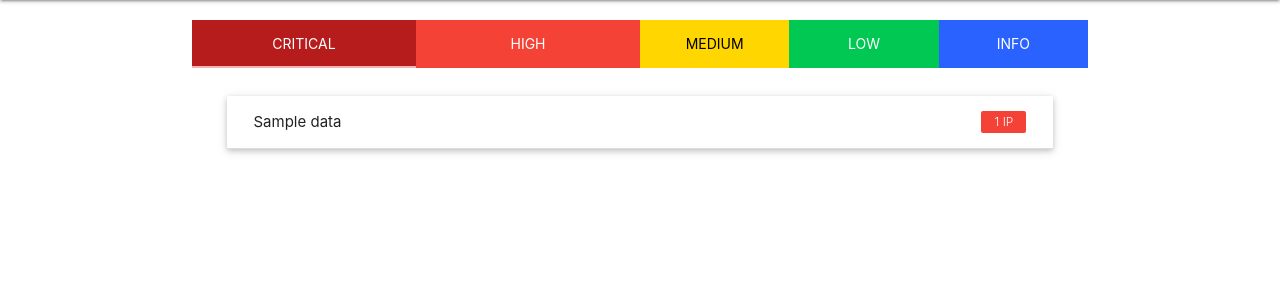
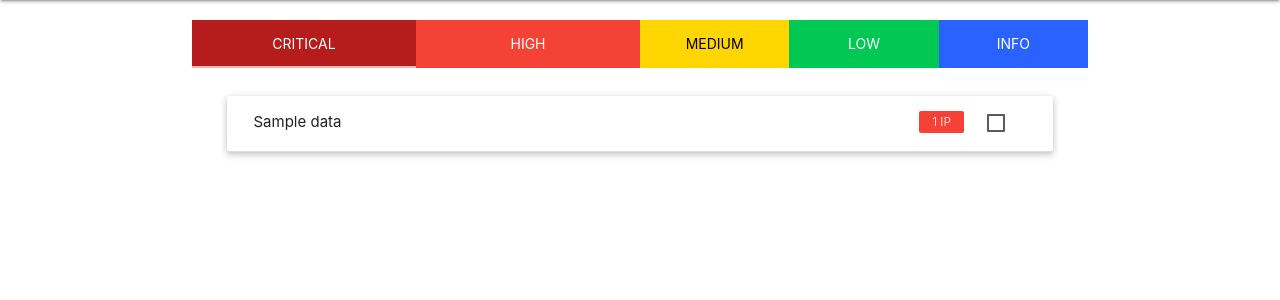
Before and after one commit to Ebryx/Nessus_Map, a Django app: template Nessus_Parser/templates/parsed_XML.html in a window 1280 px wide. Shown: the part 64-364 px from the top of the page. Run offline with Django 3.2, Linux system fonts and the light colour scheme; the template is opened without the code that fills it: most values are stand-ins (such as "Sample title", 1, 10 or a date in 2020); some libraries are stand-ins or nearby versions.

Commit message:
Add checkbox for vulnerabilities
If there's tons of vulnerabilities and some you have already gone through, its difficult to know which ones you've already done.

This should help with adding a checkbox with the vulnerability. The hiding functionality will be implemented in a later release.

```diff
--- a/Nessus_Parser/templates/parsed_XML.html
+++ b/Nessus_Parser/templates/parsed_XML.html
@@ -92,10 +92,31 @@
                                                 <i class="material-icons blue-text">info</i>
                                             {% endif %}
                                             {{ data.name }}
+
                                         </div>
                                         <div class="col l1">
                                             <span class="new badge red" data-badge-caption="IP">{{ data.hosts|length }}</span>
                                         </div>
+
+                                        <div id="vulnerabilities" class="col l1"><label class="" ><input type="checkbox" /><span></span></label></div>
+
+                                        <script>
+
+                                            // if($('#vulnerabilities').is(':checked'))
+                                            //     $('#vulnerabilities').prop("checked", true);
+
+                                            // var checkBox = document.getElementById("vulnerabilities");
+                                            // if (checkBox.checked == true){
+                                            //     console.log(123);
+                                            //     text.style.display = "block";
+                                            // } else {
+                                            //     console.log(456);
+                                            // }
+
+
+
+                                        </script>
+
                                     {% comment %} </div> {% endcomment %}
                                 </div>
                                 <div class="collapsible-body">
@@ -110,6 +131,13 @@
                                         </div>
                                         <div class="col l6 bold">Plugin ID</div>
                                         <div class="col l6"> {{ data.pluginID }} </div>
+
+                                        <!-- <div class="col l6">Hide</div>
+                                        <label class="col l6">
+                                            <input class="col l6" type="checkbox" />
+                                            <span> </span>
+                                          </label> -->
+
                                         <div class="col l6">Files</div>
                                         <div class="col l6">
                                             {% for file in data.file %}
@@ -123,6 +151,7 @@
                                                 target="_blank" class="button" style="vertical-align:middle">
                                                 <span>Check Public Exploits</span>
                                             </a>
+
                                         </div>
                                     </div>
                                     <div class="row">
```
Also changed, not shown: templates/base_layout.html (line endings or trailing spaces).
